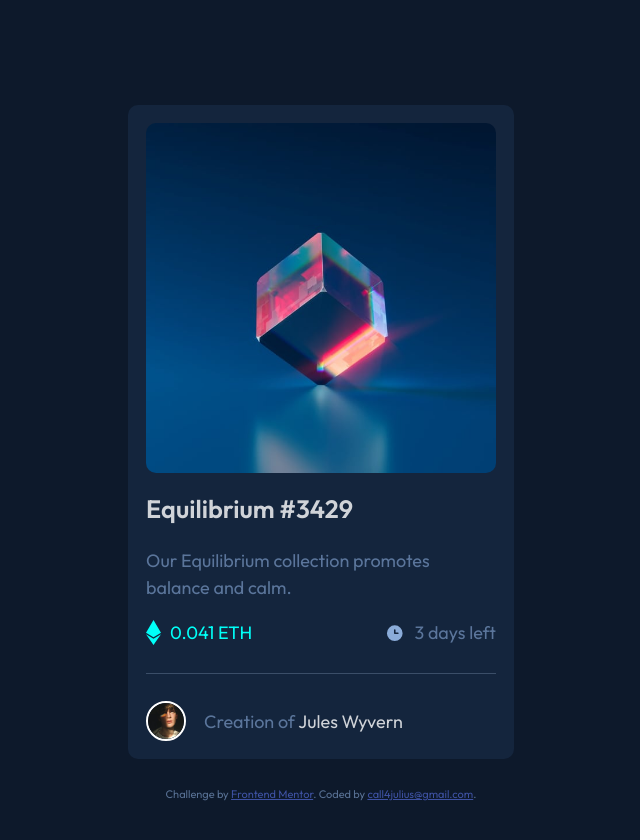
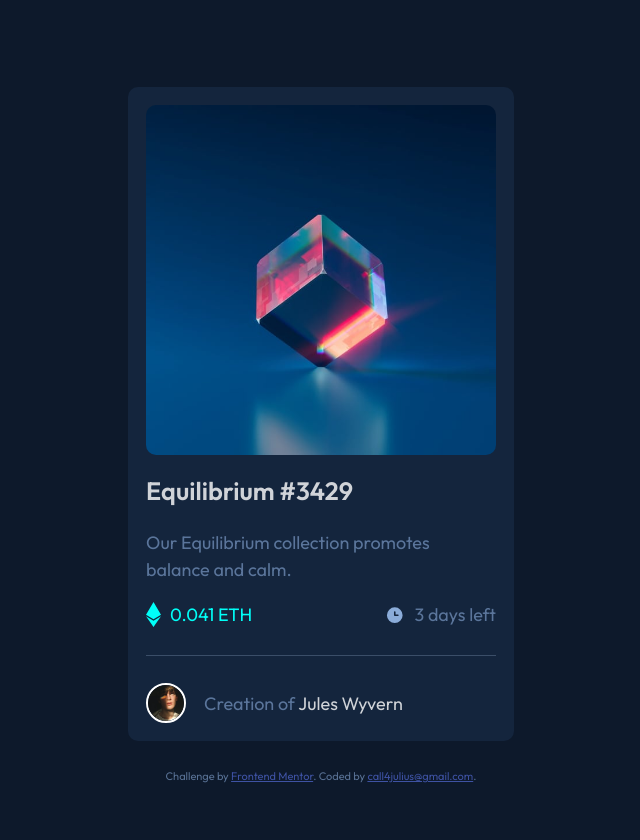
Before and after one commit to Call4julius/NTF-preview-card-component, a plain HTML site: page index.html in a window 1280 px wide. Shown: the whole page, without its empty margins (319-959 px from the left). Drawn offline with Linux system fonts and the light colour scheme.

Commit message:
Update style.css

```diff
--- a/style.css
+++ b/style.css
@@ -101,7 +101,7 @@ body {
   display: grid;
   place-content: center;
   gap: var(--spacer-2);
-  padding: var(--spacer-5) var(--spacer-1);
+  padding: var(--spacer-3) var(--spacer-1);
 }
 
 .container {
```
